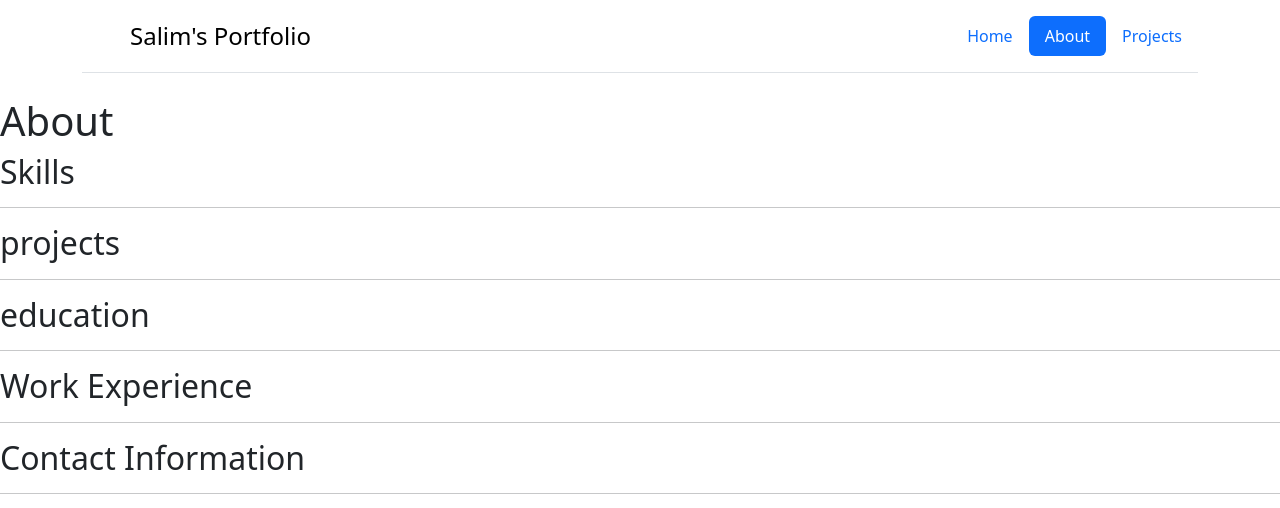
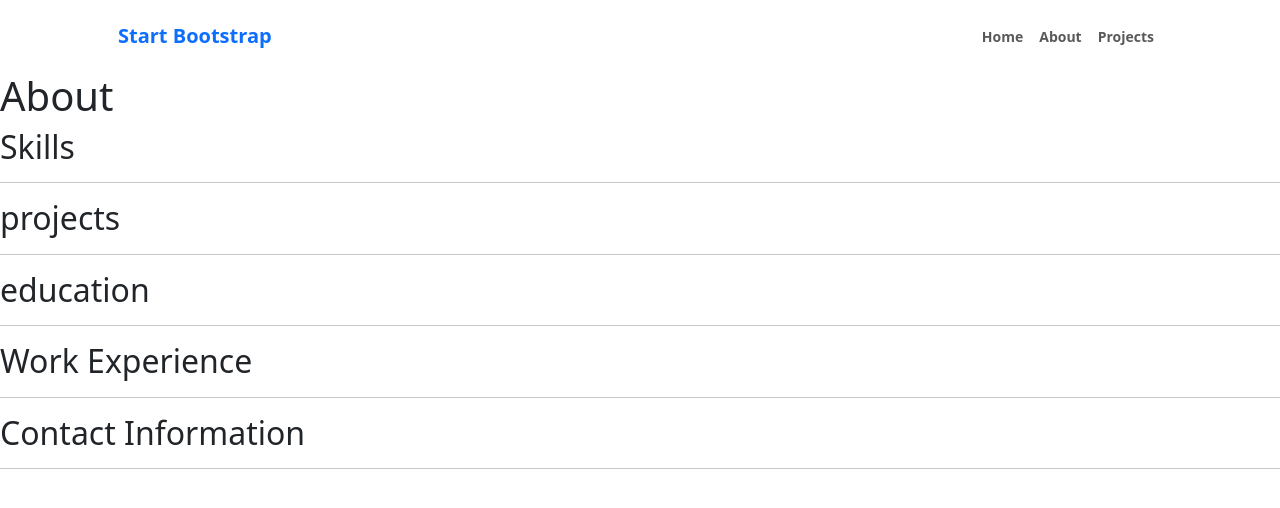
Before and after one commit to Silius01/Silius.github.io, a plain HTML site: page about.html in a window 1280 px wide. Drawn offline with nearby package versions, Linux system fonts and the light colour scheme.

Commit message:
Consistent navbar

```diff
--- a/about.html
+++ b/about.html
@@ -9,21 +9,21 @@
         <link rel="stylesheet" href="">
         <link href="https://cdn.jsdelivr.net/npm/bootstrap@5.3.3/dist/css/bootstrap.min.css" rel="stylesheet" integrity="sha384-QWTKZyjpPEjISv5WaRU9OFeRpok6YctnYmDr5pNlyT2bRjXh0JMhjY6hW+ALEwIH" crossorigin="anonymous">
     </head>
-    <div class="container">
-        <header class="d-flex flex-wrap justify-content-center py-3 mb-4 border-bottom">
-          <a href="/" class="d-flex align-items-center mb-3 mb-md-0 me-md-auto link-body-emphasis text-decoration-none">
-            <svg class="bi me-2" width="40" height="32"><use xlink:href="#bootstrap"></use></svg>
-            <span class="fs-4">Salim's Portfolio</span>
-          </a>
-
-          <ul class="nav nav-pills">
-            <li class="nav-item"><a href="index.html" class="nav-link">Home</a></li>
-            <li class="nav-item"><a href="about.html" class="nav-link active" aria-current="page">About</a></li>
-            <li class="nav-item"><a href="projects.html" class="nav-link">Projects</a></li>
-          </ul>
-        </header>
-      </div>
     <body>
+        <!-- Navigation-->
+        <nav class="navbar navbar-expand-lg navbar-light bg-white py-3">
+            <div class="container px-5">
+                <a class="navbar-brand" href="index.html"><span class="fw-bolder text-primary">Start Bootstrap</span></a>
+                <button class="navbar-toggler" type="button" data-bs-toggle="collapse" data-bs-target="#navbarSupportedContent" aria-controls="navbarSupportedContent" aria-expanded="false" aria-label="Toggle navigation"><span class="navbar-toggler-icon"></span></button>
+                <div class="collapse navbar-collapse" id="navbarSupportedContent">
+                    <ul class="navbar-nav ms-auto mb-2 mb-lg-0 small fw-bolder">
+                        <li class="nav-item"><a class="nav-link" href="index.html">Home</a></li>
+                        <li class="nav-item"><a class="nav-link" href="about.html">About</a></li>
+                        <li class="nav-item"><a class="nav-link" href="projects.html">Projects</a></li>
+                    </ul>
+                </div>
+            </div>
+        </nav>
 <h1>About</h1>
 <h2>Skills</h2>
 <hr>
```
Also changed, not shown: projects.html (+2 -2 lines).
